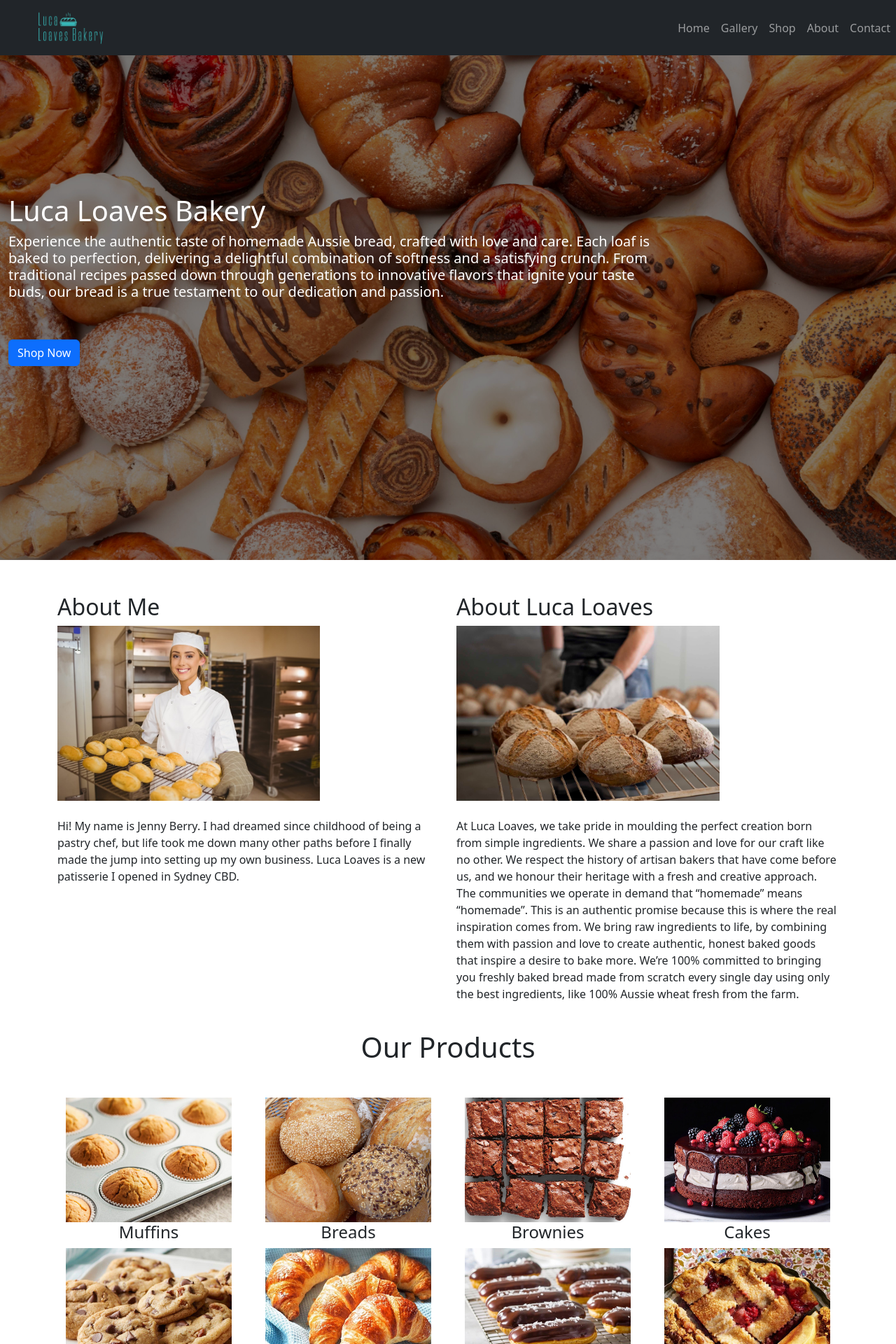
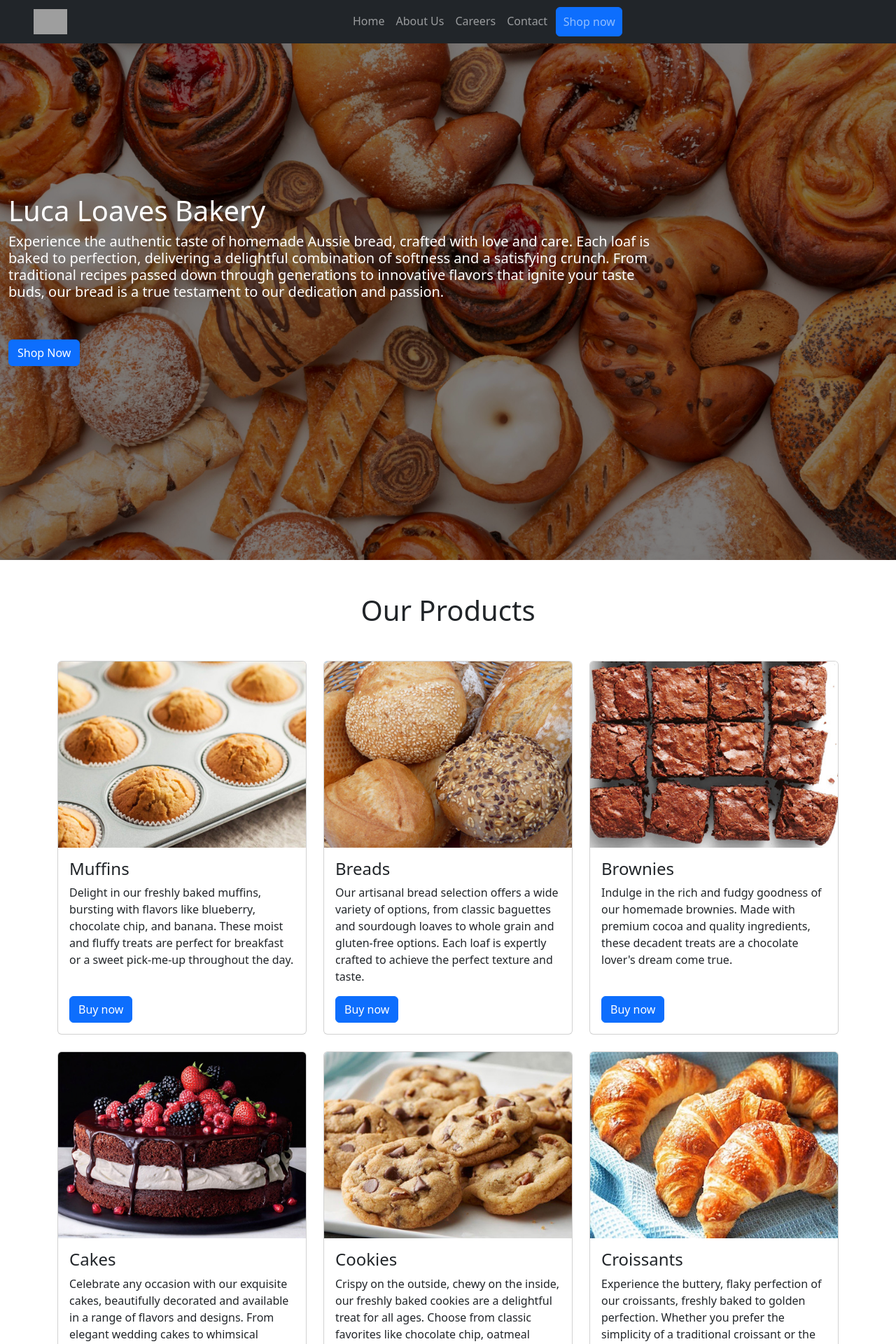
Before and after one commit to curregoz/acbi-term2, a PHP site: page / in a window 1280 px wide. Shown: the top 1920 px of the page at 70% size. Run offline with PHP 8.4, Linux system fonts and the light colour scheme; grey boxes are pictures that could not be loaded.

Commit message:
feat: Update ui with new pages

```diff
--- a/index.html
+++ b/index.html
@@ -13,14 +13,15 @@
 
 </head>
 <body>
+
+  <header>
     <nav class="navbar navbar-expand-sm fixed-top navbar-dark bg-dark">
       <div class="d-flex">
         <a class="navbar-brand mx-5" href="./#Home">
-        <img src="assets/logo-np-bg.png" alt="logo" style="width: 12%;">
+          <img src="assets/logo-white.png" alt="logo" style="width: 12%;">
         </a>
 
-      <button class="navbar-toggler ms-auto" type="button" data-bs-toggle="collapse" data-bs-target="#navbarNav"
-        aria-controls="navbarNav" aria-expanded="false" aria-label="Toggle navigation">
+        <button class="navbar-toggler ms-auto" type="button" data-bs-toggle="collapse" data-bs-target="#navbarNav" aria-controls="navbarNav" aria-expanded="false" aria-label="Toggle navigation">
           <span class="navbar-toggler-icon"></span>
         </button>
       </div>
@@ -28,19 +29,19 @@
       <div class="collapse navbar-collapse" id="navbarNav">
         <ul class="navbar-nav me-auto mb-2 mb-lg-0">
           <li class="nav-item">
-          <a class="nav-link luca-text" aria-current="page" href="#Home">Home</a>
+            <a class="nav-link luca-text" aria-current="page" href="index.html">Home</a>
           </li>
           <li class="nav-item">
-          <a class="nav-link luca-text" href="#Gallery">Gallery</a>
+            <a class="nav-link luca-text" href="aboutus.html">About Us</a>
           </li>
           <li class="nav-item">
-          <a class="nav-link luca-text" href="shop.php">Shop</a>
+            <a class="nav-link luca-text" href="careers.html">Careers</a>
           </li>
           <li class="nav-item">
-          <a class="nav-link luca-text" href="#About">About</a>
+            <a class="nav-link luca-text" href="contactus.html">Contact</a>
           </li>
-        <li class="nav-item">
-          <a class="nav-link luca-text" href="#Contact">Contact</a>
+          <li class="nav-item btn btn-primary mx-1" style="--bs-btn-padding-y: 0rem; --bs-btn-padding-x: .1rem;">
+            <a class="nav-link luca-text" href="shop.php">Shop now</a>
           </li>
         </ul>
       </div>
@@ -58,147 +59,183 @@
         </div>
         <br/>
         <br/>
-        <a class="btn btn-primary text-white mr-2" href="shop.php" role="button">Shop Now</a>
+        <a class="btn btn-primary text-white mr-2" href="shop.php" role="button" >Shop Now</a>
       </div>
     </div>
 
-    <a name="About"></a>
-    <div class="container-sm mt-5">
-      <div class="row">
-        <div class="col side">
-          <h2>About Me</h2>
-          <img src="assets/baker.jpeg" alt="Photo of myself" style="height: 250px">
-          <br/>
-          <br/>
-          <p class="double"> Hi! My name is Jenny Berry. I had dreamed since childhood of being a pastry chef, but life took me down many other paths before I finally made the jump into setting up my own business. Luca Loaves is a new patisserie I opened in Sydney CBD.  </p>
-        </div>
-        <div class="col main">
-            <h2>About Luca Loaves</h2>
-            <img src="assets/bsb-website-shots-39.jpeg" alt="Breads taken out of the oven" style="height: 250px">
-            <br/>
-            <br/>
-            <p class="double">At Luca Loaves, we take pride in moulding the perfect creation born from simple ingredients. We share a passion and love for our craft like no other. We respect the history of artisan bakers that have come before us, and we honour their heritage with a fresh and creative approach. The communities we operate in demand that “homemade” means “homemade”. This is an authentic promise because this is where the real inspiration comes from. We bring raw ingredients to life, by combining them with passion and love to create authentic, honest baked goods that inspire a desire to bake more. We’re 100% committed to bringing you freshly baked bread made from scratch every single day using only the best ingredients, like 100% Aussie wheat fresh from the farm.</p>
-            <br>
-        </div>
-      </div>
-    </div>
-
+    <a name="Gallery"></a>
     <section>
       <div class="container-sm">
-        <div class="mb-5">
-          <a name="Gallery"></a>
+        <div class="my-5">
           <h1 style="text-align: center;"> Our Products</h1>
         </div>
 
-        <div class="row">
-            <div class="col-md-3">
-                <div class="container">
-                    <img src="assets/muffins.jpeg" alt="muffins" style="width:100%;">
-                    <div class="content">
-                        <h4 style="text-align: center">Muffins</h4>
-                    </div>
-                </div>
-            </div>
-
-            <div class="col-md-3">
-                <div class="container">
-                    <img src="assets/breads.jpeg" alt="breads" style="width:100%;">
-                    <div class="content">
-                        <h4 style="text-align: center">Breads</h4>
-                    </div>
-                </div>
-            </div>
-
-            <div class="col-md-3">
-                <div class="container">
-                    <img src="assets/brownies.jpeg" alt="brownies" style="width: 100%">
-                    <div class="content">
-                        <h4 style="text-align: center">Brownies</h4>
-                    </div>
-                </div>
-            </div>
-
-            <div class="col-md-3">
-                <div class="container">
-                    <img src="assets/cakes.jpeg" alt="cakes" style="width:100%;">
-                    <div class="content">
-                        <h4 style="text-align: center">Cakes</h4>
+        <div class="row row-cols-1 row-cols-md-3 g-4 mb-4">
+          <div class="col">
+            <div class="card h-100">
+              <img src="assets/muffins.jpeg" class="card-img-top" alt="muffins">
+              <div class="card-body d-flex flex-column">
+                <h4 class="card-text">Muffins</h4>
+                <p>Delight in our freshly baked muffins, bursting with flavors like blueberry, chocolate chip, and banana. These moist and fluffy treats are perfect for breakfast or a sweet pick-me-up throughout the day.</p>
+                <div class="mt-auto">
+                  <a href="shop.php" class="btn btn-primary">Buy now</a>
                 </div>
               </div>
             </div>
           </div>
 
-        <div class="row">
-            <div class="col-md-3">
-                <div class="container">
-                    <img src="assets/cookies.jpeg" alt="cookies" style="width:100%;">
-                    <div class="content">
-                        <h4 style="text-align: center">Cookies</h4>
-                    </div>
-                </div>
-            </div>
-
-            <div class="col-md-3">
-                <div class="container">
-                    <img src="assets/croissants.jpeg" alt="croissants" style="width: 100%">
-                    <div class="content">
-                        <h4 style="text-align: center">Croissants</h4>
-                    </div>
-                </div>
-            </div>
-
-            <div class="col-md-3">
-                <div class="container">
-                    <img src="assets/Eclairs.jpeg" alt="eclairs" style="width:100%;">
-                    <div class="content">
-                        <h4 style="text-align: center">Eclairs</h4>
-                    </div>
-                </div>
-            </div>
-
-            <div class="col-md-3">
-                <div class="container">
-                    <img src="assets/fruit.jpeg" alt="fruit" style="width:100%;">
-                    <div class="content">
-                        <h4 style="text-align: center">Fruit Tarts and Pies</h4>
+          <div class="col">
+            <div class="card h-100">
+              <img src="assets/breads.jpeg" class="card-img-top" alt="breads">
+              <div class="card-body d-flex flex-column">
+                <h4 class="card-text">Breads</h4>
+                <p>Our artisanal bread selection offers a wide variety of options, from classic baguettes and sourdough loaves to whole grain and gluten-free options. Each loaf is expertly crafted to achieve the perfect texture and taste.</p>
+                <div class="mt-auto">
+                  <a href="shop.php" class="btn btn-primary">Buy now</a>
                 </div>
               </div>
             </div>
           </div>
 
-        <div class="row">
-            <div class="col-md-3">
-                <div class="container">
-                    <img src="assets/lamingtons.jpeg" alt="lamingtons" style="width: 100%">
-                    <div class="content">
-                        <h4 style="text-align: center">Lamingtons</h4>
+
+          <div class="col">
+            <div class="card h-100">
+              <img src="assets/brownies.jpeg" class="card-img-top" alt="brownies">
+              <div class="card-body d-flex flex-column">
+                <h4 class="card-text">Brownies</h4>
+                <p>Indulge in the rich and fudgy goodness of our homemade brownies. Made with premium cocoa and quality ingredients, these decadent treats are a chocolate lover's dream come true.</p>
+                <div class="mt-auto">
+                  <a href="shop.php" class="btn btn-primary">Buy now</a>
+                </div>
               </div>
             </div>
           </div>
 
-            <div class="col-md-3">
-                <div class="container">
-                    <img src="assets/macaroons.jpeg" alt="macaroons" style="width:100%;">
-                    <div class="content">
-                        <h4 style="text-align: center">Macaroons</h4>
+        </div>
+
+        <div class="row row-cols-1 row-cols-md-3 g-4 mb-4">
+
+          <div class="col">
+            <div class="card h-100">
+              <img src="assets/cakes.jpeg" class="card-img-top" alt="cakes">
+              <div class="card-body d-flex flex-column">
+                <h4 class="card-text">Cakes</h4>
+                <p>Celebrate any occasion with our exquisite cakes, beautifully decorated and available in a range of flavors and designs. From elegant wedding cakes to whimsical birthday creations, our cakes are sure to impress both in appearance and taste.</p>
+                <div class="mt-auto">
+                  <a href="shop.php" class="btn btn-primary">Buy now</a>
+                </div>
               </div>
             </div>
           </div>
 
-            <div class="col-md-3">
-                <div class="container">
-                    <img src="assets/savoury pies.jpeg" alt="savoury" style="width:100%;">
-                    <div class="content">
-                        <h4 style="text-align: center">Savoury Products</h4>
+          <div class="col">
+            <div class="card h-100">
+              <img src="assets/cookies.jpeg" class="card-img-top" alt="cookies">
+              <div class="card-body d-flex flex-column">
+                <h4 class="card-text">Cookies</h4>
+                <p>Crispy on the outside, chewy on the inside, our freshly baked cookies are a delightful treat for all ages. Choose from classic favorites like chocolate chip, oatmeal raisin, and peanut butter, or try our seasonal variations for a delicious twist.</p>
+                <div class="mt-auto">
+                  <a href="shop.php" class="btn btn-primary">Buy now</a>
+                </div>
               </div>
             </div>
           </div>
 
-            <div class="col-md-3">
-                <div class="container">
+          <div class="col">
+            <div class="card h-100">
+              <img src="assets/croissants.jpeg" class="card-img-top" alt="croissants">
+              <div class="card-body d-flex flex-column">
+                <h4 class="card-text">Croissants</h4>
+                <p>Experience the buttery, flaky perfection of our croissants, freshly baked to golden perfection. Whether you prefer the simplicity of a traditional croissant or the indulgence of a filled one, these French pastries are sure to satisfy.</p>
+                <div class="mt-auto">
+                  <a href="shop.php" class="btn btn-primary">Buy now</a>
+                </div>
+              </div>
+            </div>
+          </div>
+
+        </div>
+        <div class="row row-cols-1 row-cols-md-3 g-4 mb-4">
+
+
+          <div class="col">
+            <div class="card h-100">
+              <img src="assets/Eclairs.jpeg" class="card-img-top" alt="eclairs">
+              <div class="card-body d-flex flex-column">
+                <h4 class="card-text">Eclairs</h4>
+                <p>Indulge in the elegance of our delicate éclairs. These light pastry shells are filled with creamy custard or flavored cream, topped with a luscious glaze, and are a delightful treat for any special occasion.</p>
+                <div class="mt-auto">
+                  <a href="shop.php" class="btn btn-primary">Buy now</a>
+                </div>
+              </div>
+            </div>
+          </div>
+
+          <div class="col">
+            <div class="card h-100">
+              <img src="assets/fruit.jpeg" class="card-img-top" alt="fruit">
+              <div class="card-body d-flex flex-column">
+                <h4 class="card-text">Fruit Tarts and Pies</h4>
+                <p>Dive into the refreshing sweetness of our fruit tarts and pies. Featuring a buttery crust filled with a medley of fresh fruits and a hint of sweetness, these treats are the perfect balance of tart and sweet.</p>
+                <div class="mt-auto">
+                  <a href="shop.php" class="btn btn-primary">Buy now</a>
+                </div>
+              </div>
+            </div>
+          </div>
+
+          <div class="col">
+            <div class="card h-100">
+              <img src="assets/lamingtons.jpeg" alt="lamingtons" style="width: 100%">
+              <div class="card-body d-flex flex-column">
+                <h4 class="card-text">Lamingtons</h4>
+                <p> Experience a taste of Australia with our lamingtons. These sponge cake squares are coated in a layer of chocolate icing and rolled in desiccated coconut, creating a unique texture and flavor combination.</p>
+                <div class="mt-auto">
+                  <a href="shop.php" class="btn btn-primary">Buy now</a>
+                </div>
+              </div>
+            </div>
+          </div>
+
+        </div>
+
+        <div class="row row-cols-1 row-cols-md-3 g-4 mb-4">
+
+          <div class="col">
+            <div class="card h-100">
+              <img src="assets/macaroons.jpeg" alt="macaroons" style="width:100%;">
+              <div class="card-body d-flex flex-column">
+                <h4 class="card-text">Macaroons</h4>
+                <p>Delicate and delightful, our macaroons are a true French delicacy. With a crisp outer shell and a soft, chewy center, these almond-based treats come in an array of vibrant colors and irresistible flavors.</p>
+                <div class="mt-auto">
+                  <a href="shop.php" class="btn btn-primary">Buy now</a>
+                </div>
+              </div>
+            </div>
+          </div>
+
+          <div class="col">
+            <div class="card h-100">
+              <img src="assets/savoury pies.jpeg" alt="savoury" style="width:100%;">
+              <div class="card-body d-flex flex-column">
+                <h4 class="card-text">Savoury Products</h4>
+                <p>For savory cravings, our bakery offers a selection of mouthwatering treats such as savory pastries, quiches, sausage rolls, and more. Made with the finest ingredients and savory fillings, these treats are perfect for a quick lunch or a satisfying snack.</p>
+                <div class="mt-auto">
+                  <a href="shop.php" class="btn btn-primary">Buy now</a>
+                </div>
+              </div>
+            </div>
+          </div>
+
+          <div class="col">
+            <div class="card h-100">
               <img src="assets/roll.jpg" alt="pie roll" style="width:100%;">
-                    <div class="content">
-                        <h4 style="text-align: center">Pie Roll</h4>
+              <div class="card-body d-flex flex-column">
+                <h4 class="card-text">Pie Roll</h4>
+                <p>Sink your teeth into our savory and satisfying pie rolls. These handheld delights feature a golden pastry shell filled with delicious meat, vegetable, or cheese fillings, making them a convenient and flavorful option for a hearty snack or meal.</p>
+                <div class="mt-auto">
+                  <a href="shop.php" class="btn btn-primary">Buy now</a>
+                </div>
               </div>
             </div>
           </div>
@@ -212,7 +249,7 @@
       <div class="footer container-sm" style="text-align: center;">
         <br/>
         <a name="Contact" href="#">
-          <img src="assets/logo-np-bg.png" alt="logo" style="width:12%;">
+          <img src="assets/logo.png" alt="logo" style="width:12%;">
         </a>
         <br/>
         <div class="mt-4">
```
Also changed, not shown: shop.php (+16 -15 lines). Lines whose indentation alone changed are shown as unchanged.
